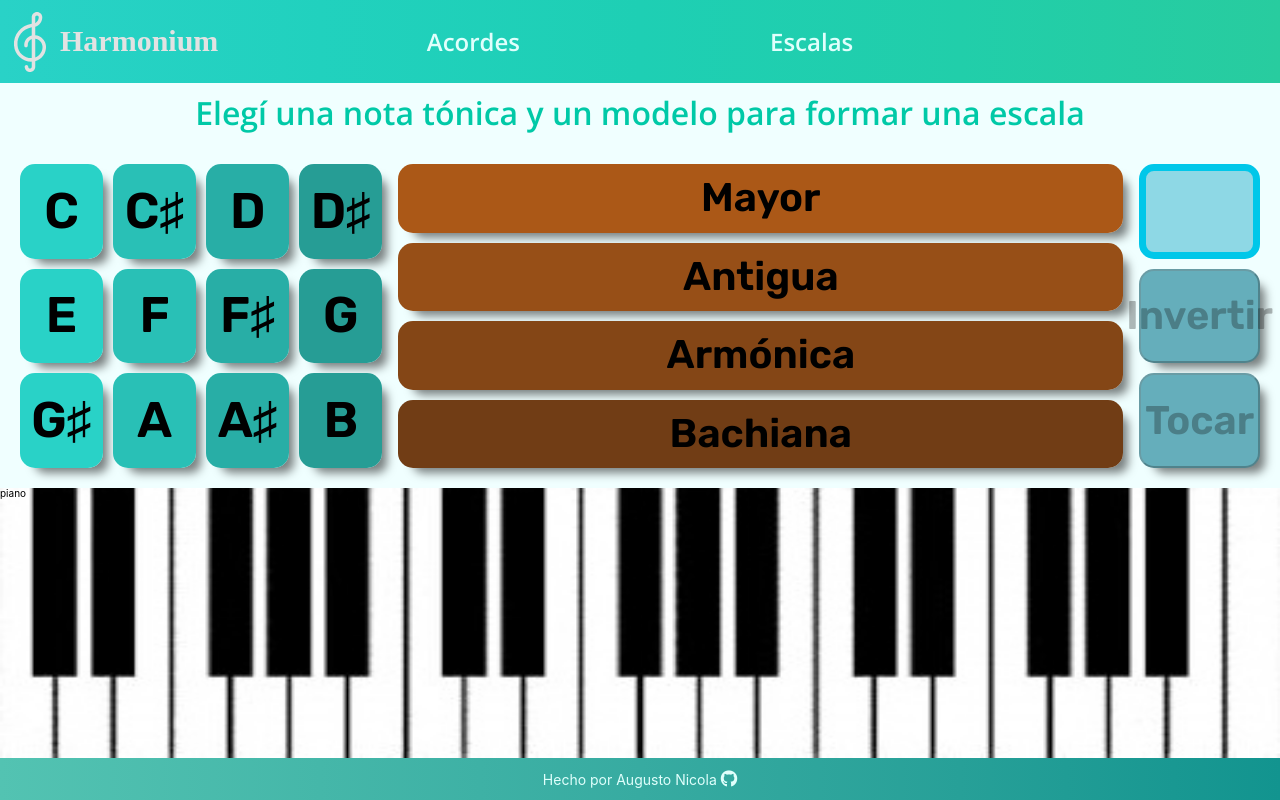
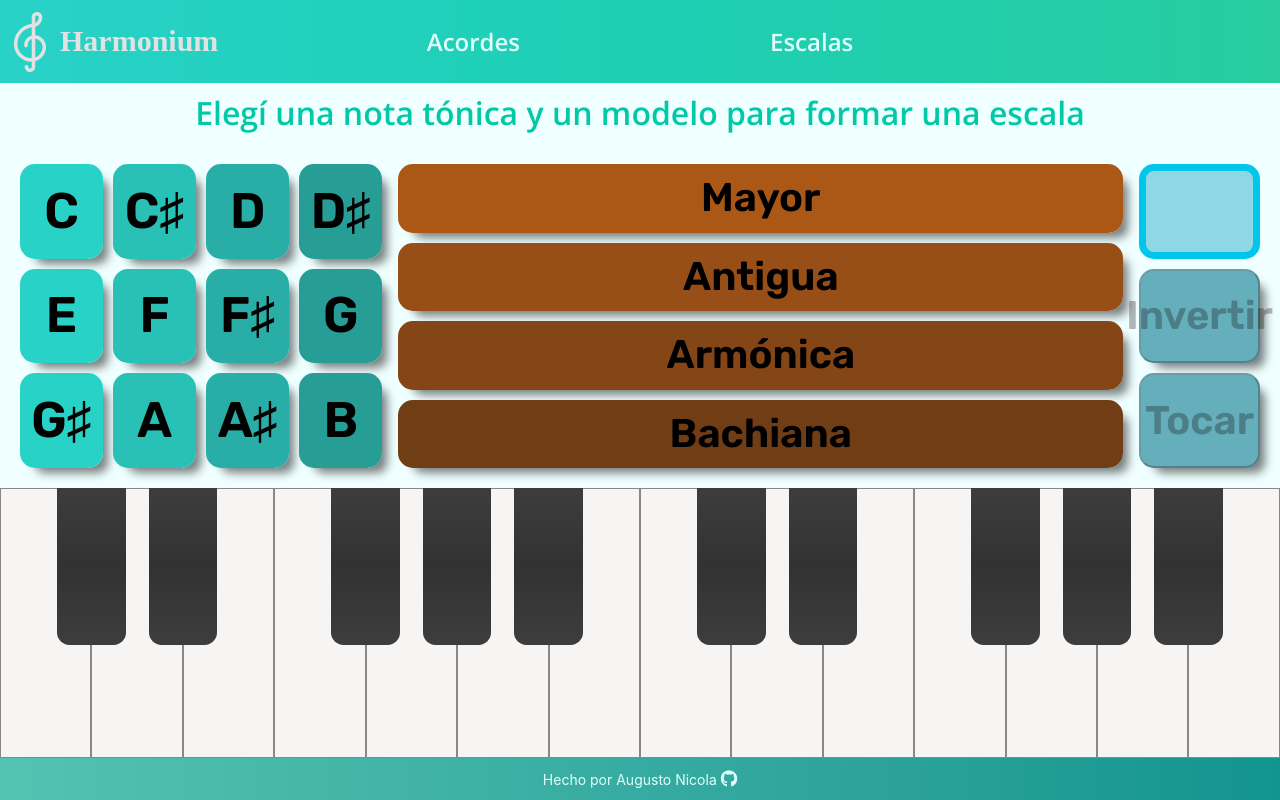
Before and after one commit to AugustoNicola/Harmonium, a React (Create React App) app in the folder app/: page /escalas in a window 1280 px wide. Built offline with nearby package versions, Linux system fonts and the light colour scheme; the HTML template or start-up script is replaced by a standard one; a web font is replaced by a local one.

Commit message:
:art: Piano: Estructura y estilos básicos

```diff
--- a/app/src/Componentes/Piano/Piano.css
+++ b/app/src/Componentes/Piano/Piano.css
@@ -1,5 +1,37 @@
 .piano {
-	background-image: url("../../media/dummy\ piano.jpg");
-	background-repeat: no-repeat;
-	background-size: 100% 100%;
+	width: 100vw;
+	height: 100%;
+
+	display: flex;
+	flex-flow: row nowrap;
+	position: relative;
 }
+
+.piano > .grupo {
+	flex-grow: 1;
+	position: relative;
+}
+
+.piano > .grupo > .nota.natural {
+	width: 100%;
+	height: 100%;
+
+	background-color: #f6f5f3;
+	border: 1px solid #888888;
+	cursor: pointer;
+}
+
+.piano > .grupo > .nota.accidental {
+	position: absolute;
+	z-index: 1;
+	top: 0px;
+	right: -37.5%;
+	width: 75%;
+	height: 58%;
+
+
+	background: linear-gradient(to top, #3d3d3d, #323232, #3d3d3d);
+	border-bottom-left-radius: 1.25rem;
+	border-bottom-right-radius: 1.25rem;
+	cursor: pointer;
+}
--- a/app/src/Componentes/Piano/Piano.jsx
+++ b/app/src/Componentes/Piano/Piano.jsx
@@ -4,8 +4,59 @@ import "./Piano.css";
 
 const Piano = () => {
 	return (
-		<div className="piano" data-transicion style={{animationDelay: "0s"}}>
-			piano
+		<div className="piano" data-transicion style={{animationDelay: "0.6s"}}>
+			<div className="grupo">
+				<div className="nota natural"></div>
+				<div className="nota accidental"></div>
+			</div>
+			<div className="grupo">
+				<div className="nota natural"></div>
+				<div className="nota accidental"></div>
+			</div>
+			<div className="grupo">
+				<div className="nota natural"></div>
+			</div>
+			<div className="grupo">
+				<div className="nota natural"></div>
+				<div className="nota accidental"></div>
+			</div>
+			<div className="grupo">
+				<div className="nota natural"></div>
+				<div className="nota accidental"></div>
+			</div>
+			<div className="grupo">
+				<div className="nota natural"></div>
+				<div className="nota accidental"></div>
+			</div>
+			<div className="grupo">
+				<div className="nota natural"></div>
+			</div>
+			<div className="grupo">
+				<div className="nota natural"></div>
+				<div className="nota accidental"></div>
+			</div>
+			<div className="grupo">
+				<div className="nota natural"></div>
+				<div className="nota accidental"></div>
+			</div>
+			<div className="grupo">
+				<div className="nota natural"></div>
+			</div>
+			<div className="grupo">
+				<div className="nota natural"></div>
+				<div className="nota accidental"></div>
+			</div>
+			<div className="grupo">
+				<div className="nota natural"></div>
+				<div className="nota accidental"></div>
+			</div>
+			<div className="grupo">
+				<div className="nota natural"></div>
+				<div className="nota accidental"></div>
+			</div>
+			<div className="grupo">
+				<div className="nota natural"></div>
+			</div>
 		</div>
 	)
 }
```
